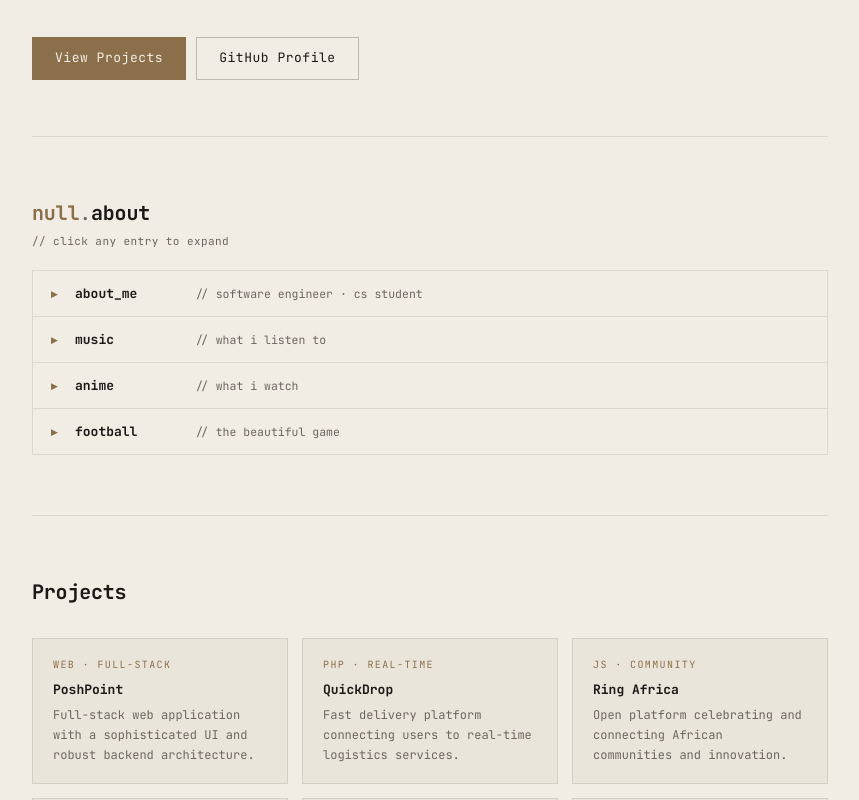
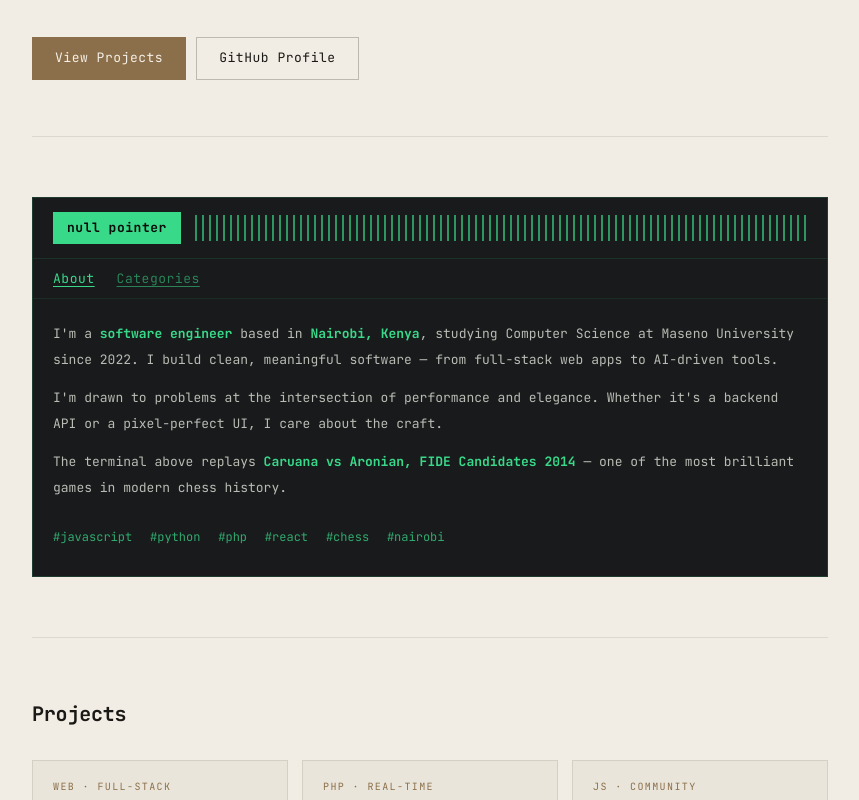
Before and after one commit to Vickymain/Wanjohi-s-Portfolio, a plain HTML site: page index.html in a window 1280 px wide. Shown: the part 500-1300 px from the top of the page, without its empty margins (210-1069 px from the left). Drawn offline with Linux system fonts and the light colour scheme.

Commit message:
About section: feat; null pointer theme

```diff
--- a/index.html
+++ b/index.html
@@ -180,77 +180,119 @@ main {
   letter-spacing: -0.01em;
 }
 
-/* ── ABOUT ACCORDION ── */
-.np-heading {
-  font-size: 20px;
+/* ── NULL POINTER ABOUT ── */
+.np-panel {
+  background: #181a1b;
+  border: 1px solid rgba(57,217,138,0.18);
+  overflow: hidden;
+}
+.np-header {
+  display: flex;
+  align-items: center;
+  padding: 14px 20px;
+  border-bottom: 1px solid rgba(57,217,138,0.12);
+}
+.np-badge {
+  background: #39d98a;
+  color: #0a0c0a;
   font-weight: 700;
-  margin-bottom: 4px;
-  letter-spacing: -0.01em;
+  font-size: 13px;
+  padding: 6px 14px;
+  white-space: nowrap;
+  letter-spacing: 0.04em;
+  flex-shrink: 0;
 }
-.np-null  { color: var(--accent); }
-.np-dot   { color: var(--muted); font-weight: 400; }
-.np-sub   { font-size: 11px; color: var(--muted); letter-spacing: 0.04em; margin-bottom: 20px; }
+.np-bars {
+  flex: 1;
+  height: 26px;
+  margin-left: 14px;
+  background: repeating-linear-gradient(
+    to right,
+    #39d98a 0px, #39d98a 2px,
+    transparent 2px, transparent 7px
+  );
+  opacity: 0.65;
+}
+.np-nav {
+  display: flex;
+  align-items: center;
+  gap: 0;
+  padding: 0 20px;
+  border-bottom: 1px solid rgba(57,217,138,0.10);
+}
+.np-nav-btn {
+  font-family: inherit;
+  font-size: 13px;
+  color: #39d98a;
+  text-decoration: underline;
+  text-underline-offset: 3px;
+  padding: 11px 18px 11px 0;
+  margin-right: 4px;
+  background: none;
+  border: none;
+  cursor: pointer;
+  letter-spacing: 0.04em;
+  opacity: 0.55;
+  transition: opacity 0.15s;
+}
+.np-nav-btn.active { opacity: 1; }
+.np-nav-btn:hover  { opacity: 0.9; }
 
-.accordion { border: 1px solid var(--border); }
-.acc-item  { border-bottom: 1px solid var(--border); }
-.acc-item:last-child { border-bottom: none; }
+.np-pane { display: none; padding: 22px 20px 26px; }
+.np-pane.active { display: block; }
 
-.acc-trigger {
+.np-text { font-size: 13px; color: #b8bcb4; line-height: 2; }
+.np-text strong { color: #39d98a; font-weight: 700; }
+.np-text p + p  { margin-top: 12px; }
+.np-hashtag {
+  display: inline-block;
+  font-size: 12px;
+  color: #39d98a;
+  margin: 8px 10px 0 0;
+  opacity: 0.75;
+}
+
+.np-cat-list { display: flex; flex-direction: column; }
+.np-cat-item { border-bottom: 1px solid rgba(57,217,138,0.08); }
+.np-cat-item:last-child { border-bottom: none; }
+.np-cat-trigger {
   width: 100%;
   background: none;
   border: none;
-  padding: 14px 18px;
+  padding: 12px 0;
   text-align: left;
   cursor: pointer;
   font-family: inherit;
   font-size: 13px;
+  color: #39d98a;
   display: flex;
   align-items: center;
   gap: 10px;
-  color: var(--text);
-  transition: background 0.12s;
+  transition: opacity 0.12s;
+  letter-spacing: 0.03em;
 }
-.acc-trigger:hover { background: rgba(0,0,0,0.03); }
-
-.acc-arrow {
-  color: var(--accent);
+.np-cat-trigger:hover { opacity: 0.75; }
+.np-cat-arrow {
   font-size: 9px;
   transition: transform 0.2s;
   display: inline-block;
-  width: 14px;
-  flex-shrink: 0;
+  opacity: 0.7;
 }
-.acc-arrow.open { transform: rotate(90deg); }
-
-.acc-name    { font-weight: 700; min-width: 110px; }
-.acc-comment { font-size: 11.5px; color: var(--muted); }
-
-.acc-body {
+.np-cat-arrow.open { transform: rotate(90deg); }
+.np-cat-body {
   max-height: 0;
   overflow: hidden;
-  transition: max-height 0.32s ease;
+  transition: max-height 0.28s ease;
 }
-.acc-body.open { max-height: 600px; }
-
-.acc-content {
-  padding: 18px 20px 22px 42px;
-  font-size: 13px;
-  color: var(--muted);
+.np-cat-body.open { max-height: 400px; }
+.np-cat-content {
+  padding: 10px 0 16px 22px;
+  font-size: 12.5px;
+  color: #7a8070;
   line-height: 1.95;
-  border-top: 1px solid var(--border);
-  background: var(--bg2);
+  border-top: 1px solid rgba(57,217,138,0.07);
 }
-.acc-content strong { color: var(--text); font-weight: 700; }
-.acc-content p + p  { margin-top: 10px; }
-.acc-tag {
-  display: inline-block;
-  font-size: 10px;
-  color: var(--accent);
-  border: 1px solid rgba(139,111,74,0.35);
-  padding: 2px 8px;
-  margin: 6px 4px 0 0;
-  letter-spacing: 0.1em;
-}
+.np-cat-content strong { color: #b8bcb4; }
 
 /* ── PROJECTS ── */
 .projects-grid {
@@ -363,76 +405,80 @@ footer {
 
   <!-- ABOUT -->
   <section class="section" id="about">
-    <div class="np-heading"><span class="np-null">null</span><span class="np-dot">.</span>about</div>
-    <p class="np-sub">// click any entry to expand</p>
+    <div class="np-panel">
 
-    <div class="accordion">
+      <!-- Badge + barcode bars -->
+      <div class="np-header">
+        <span class="np-badge">null pointer</span>
+        <div class="np-bars"></div>
+      </div>
 
-      <div class="acc-item">
-        <button class="acc-trigger" onclick="toggleAcc(this)">
-          <span class="acc-arrow">▶</span>
-          <span class="acc-name">about_me</span>
-          <span class="acc-comment">// software engineer · cs student</span>
-        </button>
-        <div class="acc-body">
-          <div class="acc-content">
+      <!-- Tab nav -->
+      <div class="np-nav">
+        <button class="np-nav-btn active" onclick="showPane('np-about', this)">About</button>
+        <button class="np-nav-btn" onclick="showPane('np-categories', this)">Categories</button>
+      </div>
+
+      <!-- About pane -->
+      <div class="np-pane active" id="np-about">
+        <div class="np-text">
           <p>I'm a <strong>software engineer</strong> based in <strong>Nairobi, Kenya</strong>, studying Computer Science at Maseno University since 2022. I build clean, meaningful software — from full-stack web apps to AI-driven tools.</p>
-            <p>I'm drawn to problems that sit at the intersection of performance and elegance. Whether it's a backend API or a pixel-perfect UI, I care about the craft.</p>
-            <p>The terminal on this page replays <strong>Caruana vs Aronian, FIDE Candidates 2014</strong> — widely considered one of the most brilliant games in modern chess history.</p>
-            <div style="margin-top:14px;">
-              <span class="acc-tag">JavaScript</span>
-              <span class="acc-tag">Python</span>
-              <span class="acc-tag">PHP</span>
-              <span class="acc-tag">React</span>
-              <span class="acc-tag">Node.js</span>
-              <span class="acc-tag">Chess ~1000 ELO</span>
-            </div>
+          <p>I'm drawn to problems at the intersection of performance and elegance. Whether it's a backend API or a pixel-perfect UI, I care about the craft.</p>
+          <p>The terminal above replays <strong>Caruana vs Aronian, FIDE Candidates 2014</strong> — one of the most brilliant games in modern chess history.</p>
+          <div style="margin-top:16px;">
+            <span class="np-hashtag">#javascript</span>
+            <span class="np-hashtag">#python</span>
+            <span class="np-hashtag">#php</span>
+            <span class="np-hashtag">#react</span>
+            <span class="np-hashtag">#chess</span>
+            <span class="np-hashtag">#nairobi</span>
           </div>
         </div>
       </div>
 
-      <div class="acc-item">
-        <button class="acc-trigger" onclick="toggleAcc(this)">
-          <span class="acc-arrow">▶</span>
-          <span class="acc-name">music</span>
-          <span class="acc-comment">// what i listen to</span>
+      <!-- Categories pane -->
+      <div class="np-pane" id="np-categories">
+        <div class="np-cat-list">
+
+          <div class="np-cat-item">
+            <button class="np-cat-trigger" onclick="toggleCat(this)">
+              <span class="np-cat-arrow">▶</span>
+              music
             </button>
-        <div class="acc-body">
-          <div class="acc-content">
-            <p>Music is a constant — it runs in the background whether I'm debugging at 2am or grinding chess puzzles. My taste swings between genres depending on the mood.</p>
-            <p>Heavy rotation: <strong>Afrobeat</strong>, <strong>Hip-hop</strong>, <strong>R&B</strong>, and the occasional lo-fi playlist when deep work needs a quiet soundtrack.</p>
-            <p>Artists I keep coming back to: Burna Boy, J. Cole, Kendrick Lamar, Wizkid, and a rotating cast of Kenyan artists I'm proud to rep.</p>
+            <div class="np-cat-body">
+              <div class="np-cat-content">
+                <p>Music is constant — whether debugging at 2am or grinding chess puzzles. Heavy rotation: <strong>Afrobeat, Hip-hop, R&amp;B</strong>, and lo-fi for deep work sessions.</p>
+                <p>Artists I keep coming back to: Burna Boy, J. Cole, Kendrick Lamar, Wizkid.</p>
               </div>
             </div>
           </div>
 
-      <div class="acc-item">
-        <button class="acc-trigger" onclick="toggleAcc(this)">
-          <span class="acc-arrow">▶</span>
-          <span class="acc-name">anime</span>
-          <span class="acc-comment">// what i watch</span>
+          <div class="np-cat-item">
+            <button class="np-cat-trigger" onclick="toggleCat(this)">
+              <span class="np-cat-arrow">▶</span>
+              anime
             </button>
-        <div class="acc-body">
-          <div class="acc-content">
-            <p>Anime for me is storytelling taken seriously — the best shows have the same kind of strategic depth I love in chess and the same elegance I chase in code.</p>
-            <p>All-time favourites: <strong>Attack on Titan</strong>, <strong>Death Note</strong>, <strong>Fullmetal Alchemist: Brotherhood</strong>, <strong>Hunter x Hunter</strong>. Currently watching whatever's new.</p>
-            <p>Death Note in particular hits differently — the mind games between Light and L are pure chess energy translated to screen.</p>
+            <div class="np-cat-body">
+              <div class="np-cat-content">
+                <p>Anime is storytelling taken seriously — the best shows share the same strategic depth as chess.</p>
+                <p>All-time favourites: <strong>Attack on Titan, Death Note, FMA: Brotherhood, Hunter x Hunter</strong>. The Light vs L mind games in Death Note are pure chess energy.</p>
               </div>
             </div>
           </div>
 
-      <div class="acc-item">
-        <button class="acc-trigger" onclick="toggleAcc(this)">
-          <span class="acc-arrow">▶</span>
-          <span class="acc-name">football</span>
-          <span class="acc-comment">// the beautiful game</span>
+          <div class="np-cat-item">
+            <button class="np-cat-trigger" onclick="toggleCat(this)">
+              <span class="np-cat-arrow">▶</span>
+              football
             </button>
-        <div class="acc-body">
-          <div class="acc-content">
-            <p>Football and chess share the same soul — positional awareness, long-term planning, and knowing when to sacrifice something small for a bigger win.</p>
-            <p>I follow the <strong>Premier League</strong> closely. Big fan of how tactics have evolved — the modern pressing game is chess at 100km/h.</p>
-            <p>Also support the <strong>Kenyan national team</strong> (Harambee Stars). The journey is long but the belief is real.</p>
+            <div class="np-cat-body">
+              <div class="np-cat-content">
+                <p>Football and chess share the same soul — positional awareness, long-term planning, knowing when to sacrifice for a bigger win.</p>
+                <p>I follow the <strong>Premier League</strong> closely and back <strong>Harambee Stars</strong>. The journey is long but the belief is real.</p>
               </div>
+            </div>
+          </div>
+
         </div>
       </div>
 
@@ -606,8 +652,16 @@ async function runTerminal() {
 
 runTerminal();
 
-function toggleAcc(btn) {
-  const arrow = btn.querySelector('.acc-arrow');
+function showPane(id, btn) {
+  const panel = btn.closest('.np-panel');
+  panel.querySelectorAll('.np-nav-btn').forEach(b => b.classList.remove('active'));
+  panel.querySelectorAll('.np-pane').forEach(p => p.classList.remove('active'));
+  btn.classList.add('active');
+  document.getElementById(id).classList.add('active');
+}
+
+function toggleCat(btn) {
+  const arrow = btn.querySelector('.np-cat-arrow');
   const body  = btn.nextElementSibling;
   const isOpen = body.classList.contains('open');
   body.classList.toggle('open', !isOpen);
```
Lines whose indentation alone changed are shown as unchanged.
